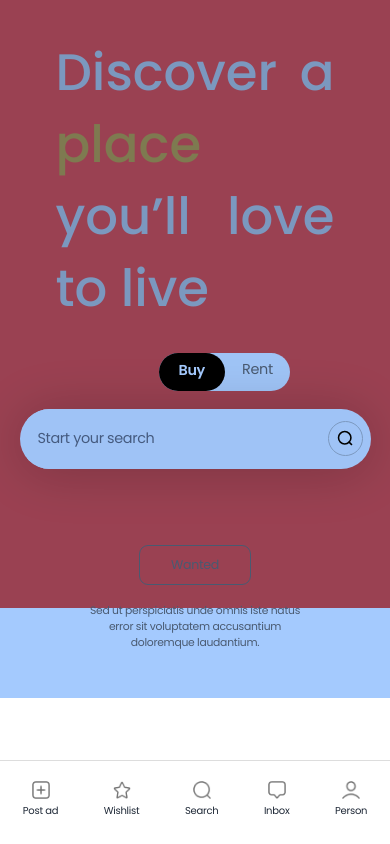
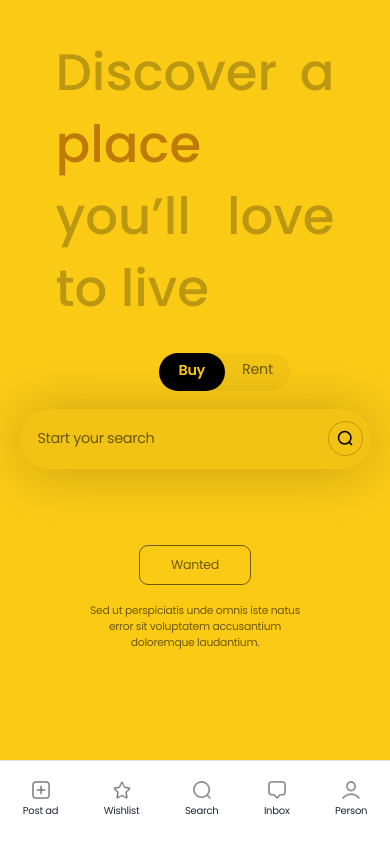
Before and after one commit to MuhammadKhan3/Airnub, a React (Create React App) app: page / in a window 390 px wide. Built offline with nearby package versions, Linux system fonts and the light colour scheme; what tailwind-gradient-mask-image would draw is missing.

Commit message:
push orignlasdfjafdj

```diff
--- a/src/pages/home/home.jsx
+++ b/src/pages/home/home.jsx
@@ -6,7 +6,7 @@ import HomeContent from "./homeContent";
 import BottomNavigation from "../../components/bottomNavigation";
 const Home=()=>{
     return (
-    <div className="flex flex-col relative h-screen bg-blue-300  mb:h-[82.7vh]   w-full" >
+    <div className="flex flex-col relative h-screen   mb:h-[92.7vh]   w-full" >
         <HomeHeader/>
         <HomeContent/>
         {/* <div className="mt-4"> */}
--- a/src/pages/home/homeContent.jsx
+++ b/src/pages/home/homeContent.jsx
@@ -13,7 +13,7 @@ const HomeContent = () => {
 
   return (
     // absolute top-[15vh]
-    <section className=' xl:bg-gradient-to-tr 2xl:bg-gradient-to-tr 3xl:bg-gradient-to-tr  lg:bg-gradient-to-tr md:bg-gradient-to-tr sm:bg-white  from-pink-50 via-pink-50   to-blue-50 mix-blend-multiply             text-black  h-[90%]   w-full zoom    bg-blend-multiply  mb:relative mb:top-0 mb:h-[80vh] relative mb:bg-red-500' onClick={(e)=>{ console.log('bublin'); setfilterClick('')}} >
+    <section className=' xl:bg-gradient-to-tr 2xl:bg-gradient-to-tr 3xl:bg-gradient-to-tr  lg:bg-gradient-to-tr md:bg-gradient-to-tr sm:bg-white  from-pink-50 via-pink-50   to-blue-50 mix-blend-multiply             text-black  h-[90%]   w-full zoom    bg-blend-multiply  mb:relative mb:top-0 mb:h-[80vh] relative ' onClick={(e)=>{ console.log('bublin'); setfilterClick('')}} >
     {/* mt-5 */}
     <div className='flex flex-col items-center justify-center  sm:mt-12 mb:mt-10'>
     {/* mt-28 mb:mt-[169px] */}
```
